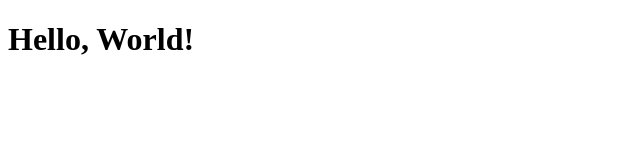
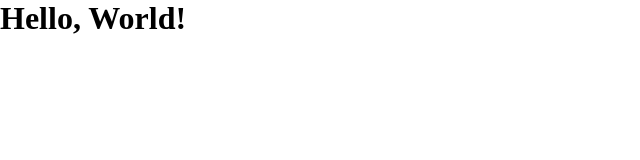
Before and after one commit to 2013-Chrome-Hackathon-SP/app, a browser extension: page index.html in a window 1280 px wide. Shown: the whole page, without its empty margins (0-640 px from the left). Drawn offline with Linux system fonts and the light colour scheme.

Commit message:
Estrutura básica

```diff
--- a/index.html
+++ b/index.html
@@ -3,6 +3,10 @@
 <head>
     <meta charset="utf-8">
     <title>Chrome Apps Hackathon - 27/Apr/2013</title>
+
+    <link rel="stylesheet" href="public/stylesheet/application.css">
+    <script src="public/javascript/application.js"></script>
+
 </head>
 <body>
     <h1>Hello, World!</h1>
--- /dev/null
+++ b/public/stylesheet/application.css
@@ -0,0 +1,10 @@
+*, *:after, *:before{
+  box-sizing: border-box;
+  -moz-box-sizing: border-box;
+  -webkit-box-sizing: border-box;
+}
+
+* {
+  margin: 0;
+  padding: 0;
+}
```
Also changed, not shown: public/javascript/application.js (added).
